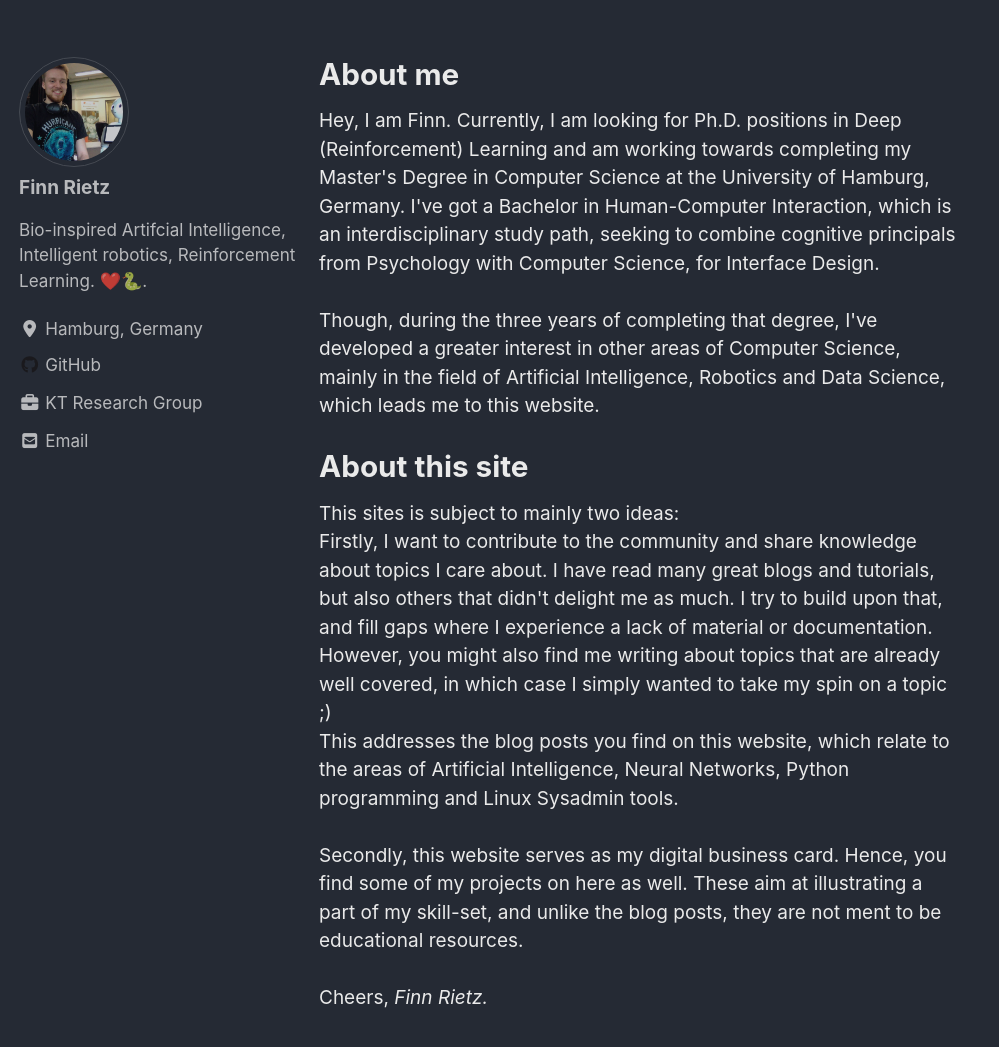
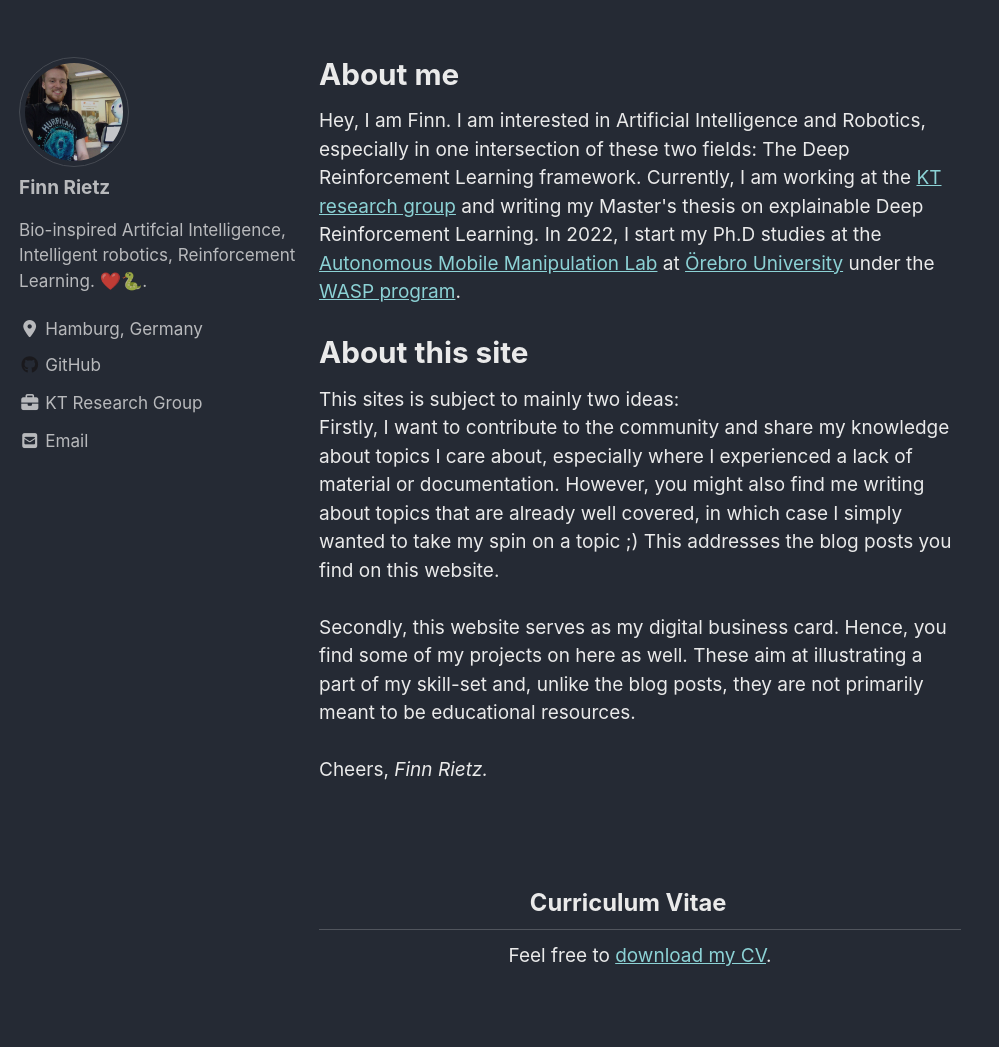
Before and after one commit to frietz58/frietz58.github.io, a Jekyll site: the page built from index.html, in a window 1280 px wide and 1400 px high. Shown: the part 328-1375 px from the top of the window, without its empty margins (0-999 px from the left). Built offline with Jekyll 4.4.1, drawn with Linux system fonts in a browser that asks for light colours; cached includes are drawn as plain includes; nearby versions of some CDN libraries; the list of posts is cut into pages by our own code.

Commit message:
update index and set googledrive proiject to unpublished

```diff
--- a/index.html
+++ b/index.html
@@ -10,27 +10,21 @@
 ---
 
 <h1>About me</h1>
-Hey, I am Finn. Currently, I am looking for Ph.D. positions in Deep (Reinforcement) Learning and am working towards completing my Master's
-Degree in Computer Science at the University of Hamburg, Germany.
-I've got a Bachelor in Human-Computer Interaction, which is an interdisciplinary study path, seeking to combine cognitive principals
-from Psychology with Computer Science, for Interface Design.
-<br><br>
-Though, during the three years of completing that degree, I've developed a greater interest in other areas of Computer Science,
-mainly in the field of Artificial Intelligence, Robotics and Data Science, which leads me to this website.
+Hey, I am Finn. I am interested in Artificial Intelligence and Robotics, especially in one intersection of these two fields: The Deep Reinforcement Learning framework.
+
+Currently, I am working at the <a href="https://www.inf.uni-hamburg.de/en/inst/ab/wtm/" target="_blank">KT research group</a> and writing my Master's thesis on explainable Deep Reinforcement Learning.
+In 2022, I start my Ph.D studies at the <a href="https://amm.aass.oru.se/" target="_blank">Autonomous Mobile Manipulation Lab</a> at <a href="https://www.oru.se/english/research/research-environments/ent/AASS/" target="_blank">Örebro University</a> under the <a href="https://www.oru.se/english/research/research-environments/ent/AASS/" target="_blank">WASP program</a>.
+
 <br><br>
 
 
 <h1>About this site</h1>
 This sites is subject to mainly two ideas:<br>
-Firstly, I want to contribute to the community and share knowledge about topics I care about. I have read many great blogs and tutorials,
-but also others that didn't delight me as much. I try to build upon that, and fill gaps where I experience a lack of material or documentation.
-However, you might also find me writing about topics that are already well covered, in which case I simply wanted to take my spin on a topic ;)<br>
-This addresses the blog posts you find on this website, which relate to the areas of Artificial Intelligence, Neural Networks, Python programming and
-Linux Sysadmin tools.
+Firstly, I want to contribute to the community and share my knowledge about topics I care about, especially where I experienced a lack of material or documentation.
+However, you might also find me writing about topics that are already well covered, in which case I simply wanted to take my spin on a topic ;) This addresses the blog posts you find on this website.
 <br><br>
 
-Secondly, this website serves as my digital business card. Hence, you find some of my projects on here as well. These aim at illustrating a part of my skill-set,
-and unlike the blog posts, they are not ment to be educational resources.
+Secondly, this website serves as my digital business card. Hence, you find some of my projects on here as well. These aim at illustrating a part of my skill-set and, unlike the blog posts, they are not primarily meant to be educational resources.
 <br><br>
 
 Cheers,
```
Also changed, not shown: _projects/postgress_googledrive.md (+1 -1 lines).
